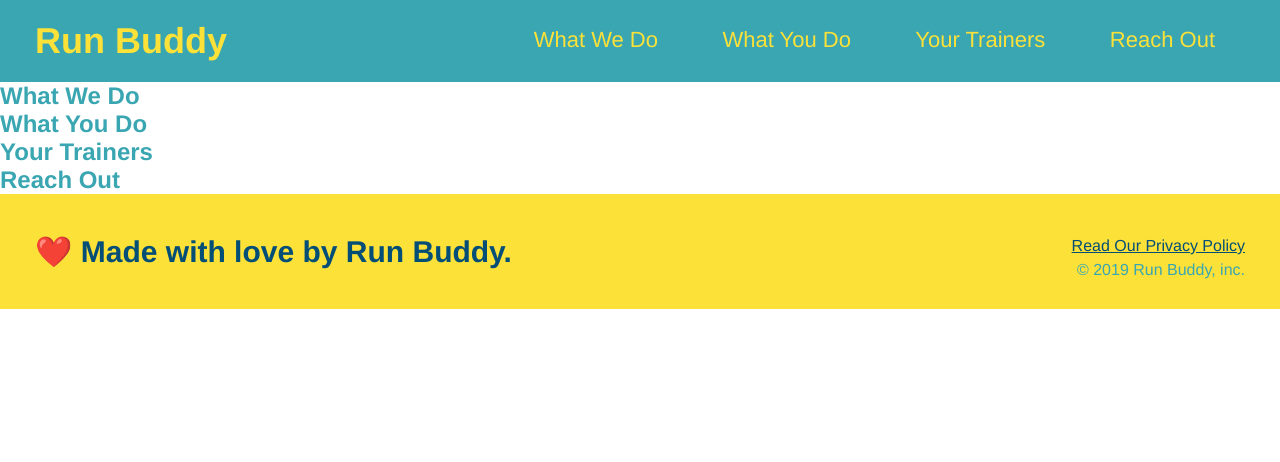
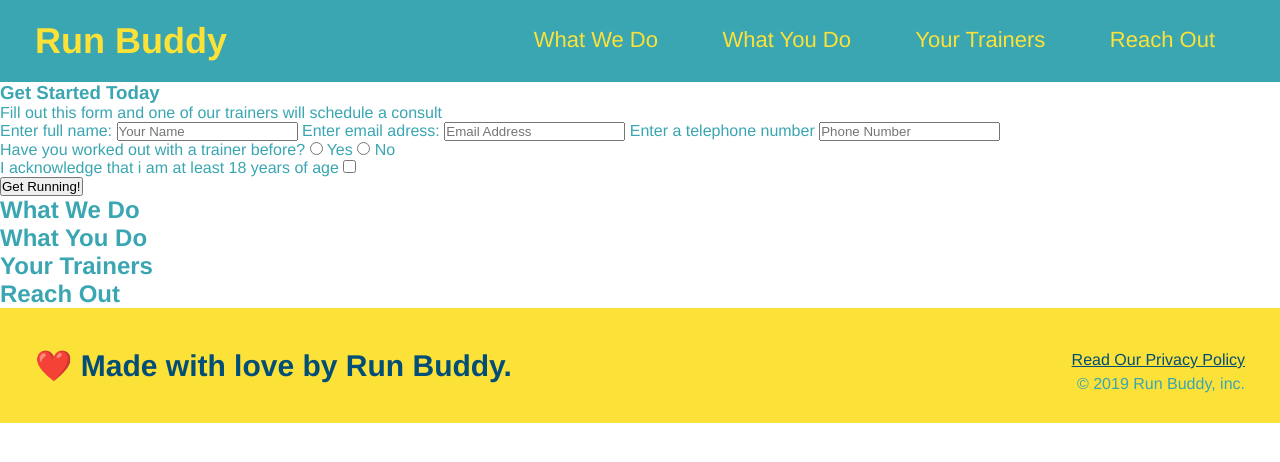
Before and after one commit to Jamsniffer/run-buddy, a plain HTML site: page index.html in a window 1280 px wide. Drawn offline with Linux system fonts and the light colour scheme.

Commit message:
added input fields and buttons for personal info

```diff
--- a/index.html
+++ b/index.html
@@ -56,7 +56,60 @@
 
         </header>
 
+        <!--Hero section-->
+
         <section>
+
+            <div>
+
+                <h3>Get Started Today</h3>
+
+                <p>Fill out this form and one of our trainers will schedule a consult</p>
+
+                <form>
+
+                    <label for="name">Enter full name:</label>
+                    <input type="text" placeholder="Your Name" name="name" id="name" />
+
+                    <label for="email">Enter email adress:</label>
+                    <input type="email" placeholder="Email Address" for="email" id="emial" />
+
+                    <label for="phone">Enter a telephone number</label>
+                    <input type="tel" placeholder="Phone Number" name="phone" id="phone" />
+
+                    <p>
+
+                        Have you worked out with a trainer before?
+
+                        <input type="radio" name="trainer-confirm" id="trainer-yes" />
+                        <label for="trainer-yes">Yes</label>
+
+                        <input type="radio" name="trainer-confirm" id="trainer-no" />
+                        <label for="trainer-no">No</label>
+
+                    </p>
+
+                    <p>
+
+                        <label for="checkbox">
+
+                        I acknowledge that i am at least 18 years of age
+
+                        </label>
+
+                        <input type="checkbox" name="age-confirm" id="checkbox" />
+
+                    </p>
+
+                    <button type="submit">
+
+                        Get Running!
+
+                    </button>
+
+                </form>
+
+            </div>
 
         </section>
 
```
